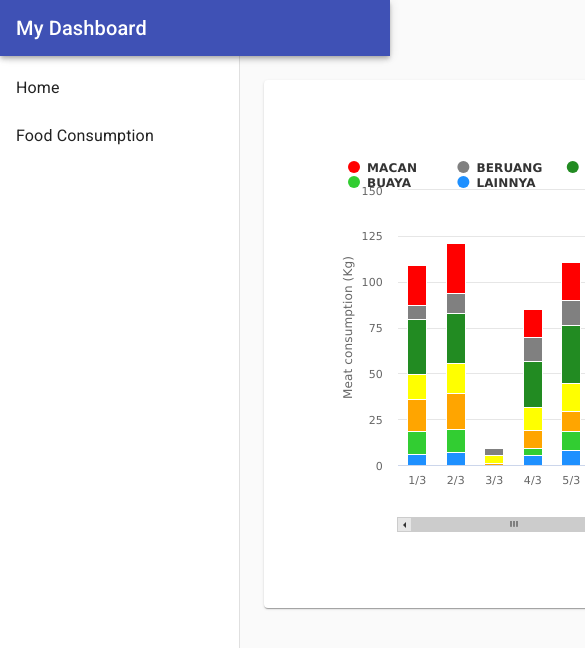
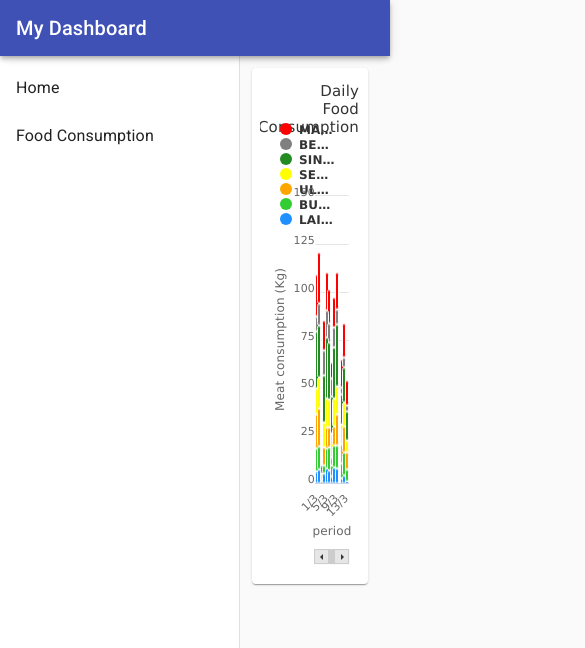
Before and after one commit to dwikysahut/Zoo-Monitoring, a React (Create React App) app: page /food-consumption in a window 390 px wide. Shown: the top 648 px of the page, 585 px wide, since content can reach past the window. Built offline with nearby package versions, Linux system fonts and the light colour scheme.

Commit message:
responsive chart

```diff
--- a/src/pages/FoodConsumption/helper.js
+++ b/src/pages/FoodConsumption/helper.js
@@ -1,5 +1,11 @@
-export const generateHighchartsData = (foodConsumer = [],day=[]) => {
+export const generateHighchartsData = (foodConsumer = []) => {
+  //make day in a month
+  const day = [];
+  for (let i = 1; i <= 31; i++) {
+    let a = `${i}/3`
+    day.push(a);
 
+  }
 
   // change meat to Kg and 2 decimal
   const newData = foodConsumer.map(data => {
@@ -23,18 +29,23 @@ export const generateHighchartsData = (foodConsumer = [],day=[]) => {
   }
   console.log(sortedZooData)
   //key for dynamic data
-  const key=sortedZooData.filter(data=>{
-    return data.day===1
+  const key = sortedZooData.filter(data => {
+    return data.day === 1
   })
 
   const options = {
     chart: {
       type: 'column',
+      height: 500,
+      marginTop: 120,
     },
     title: {
       text: 'Daily Food Consumption',
       x: 10,
-      size:10,
+      y: 10,
+      style: {
+        fontSize: '18px'
+      },
       align: 'right',
     },
     xAxis: {
@@ -43,7 +54,7 @@ export const generateHighchartsData = (foodConsumer = [],day=[]) => {
       title: {
         text: 'period'
       },
-      scrollbar: { enabled: true ,liveRedraw:false},
+      scrollbar: { enabled: true, liveRedraw: false },
       max: 12.5,
     },
     yAxis: {
@@ -52,6 +63,7 @@ export const generateHighchartsData = (foodConsumer = [],day=[]) => {
         text: 'Meat consumption (Kg)'
       },
       max: 150,
+      tickInterval: 25,
       stackLabels: {
         enabled: false,
         style: {
@@ -61,18 +73,16 @@ export const generateHighchartsData = (foodConsumer = [],day=[]) => {
     },
     legend: {
       align: 'Left',
-      x: 0,
       verticalAlign: 'top',
-      y: 0,
       floating: true,
-      borderColor: '#CCC',
+      y: 30,
       borderWidth: 0,
       shadow: false,
       // verticalAlign: 'bottom',
       layout: 'horizontal'
 
     },
-    colors: ['red','grey',"ForestGreen",'yellow','orange','limegreen','dodgerblue'],
+    colors: ['red', 'gray', "ForestGreen", 'yellow', 'orange', 'limegreen', 'dodgerblue'],
     tooltip: {
       headerFormat: '<b>Period:{point.x}</b><br/>',
       pointFormat: '<span style="color:{series.color}">{series.name}</span>: <b>{point.y}</b><br/>',
@@ -94,18 +104,22 @@ export const generateHighchartsData = (foodConsumer = [],day=[]) => {
           maxWidth: 500
         },
         chartOptions: {
-            legend: {
-              enabled: false
+          title: {
+            text: 'Daily Food Consumption',
+            x: 10,
+            y: 10,
+            style: {
+              fontSize: '15px'
+            },
+            align: 'right',
           },
           yAxis: {
             labels: {
-                      align: 'left',
+              // align: 'left',
               x: 0,
-                      y: -5
+              y: 0,
             },
-                  title: {
-                      text: null
-                  }
+
           },
           subtitle: {
             text: null
@@ -119,17 +133,18 @@ export const generateHighchartsData = (foodConsumer = [],day=[]) => {
     },
 
   }
+
   /* here if use dynamic data where the name of series include all and auto added to series from JSON.*/
-
   if (sortedZooData.length > 0) {
     // eslint-disable-next-line array-callback-return
     key.map((key) => {
       options.series.push({
         name: key.animal,
-        data: sortedZooData.map((data,i,arr) => ({
+        borderRadius: 3,
+        data: sortedZooData.map((data, i, arr) => ({
           name: data.animal,
-                  y: data.animal===key.animal &&data.meat,
-                  x: data.day-1,
+          y: data.animal === key.animal && data.meat,
+          x: data.day - 1,
 
         }))
 
--- a/src/pages/FoodConsumption/index.js
+++ b/src/pages/FoodConsumption/index.js
@@ -1,44 +1,50 @@
 import React, { useEffect, useState } from 'react'
-import { Box, Grid, Paper } from '@material-ui/core'
+import { Box, Grid, Paper,Container } from '@material-ui/core'
 import Highcharts from 'highcharts/highstock'
 import HighchartsReact from 'highcharts-react-official'
 import { generateHighchartsData } from './helper'
 
+const options = {
+  title: {
+    text: 'highcharts-react-official'
+  },
+  series: [{
+    data: [1, 5, 3, 4]
+  }]
+}
+
 const FoodConsumption = () => {
 
   const [foodConsumer, setFoodConsumer] = useState([])
-   const [dayList, setDayList] = useState([])
 
+const getData=()=>{
+  fetch('/api/food-consumption.json')
+  .then((res) => res.json())
+  .then((res) => {
+    setFoodConsumer(res.data.foodConsumption.daily)
 
+  })
+}
   useEffect(() => {
-    fetch('/api/food-consumption.json')
-      .then((res) => res.json())
-      .then((res) => {
-        setFoodConsumer(res.data.foodConsumption.daily)
-
-      })
-    //make day in a month
-    let day = [];
-    for (let i = 1; i <= 31; i++) {
-      let a = `${i}/3`
-      day.push(a);
-      setDayList(day)
-    }
+    getData();
   }, [])
 
   return (
 
-    <Grid container>
+    <Grid spacing={3} container>
+    <Grid xs={11} lg={12}>
       <Box component={Paper} height="100%" width="100%">
-        <Box p={8}>
+        <Box p={1}>
           <HighchartsReact
             highcharts={Highcharts}
-            options={generateHighchartsData(foodConsumer, dayList)}
+            options={generateHighchartsData(foodConsumer)}
             containerProps={{ style: { height: "100%" } }}
           />
         </Box>
       </Box>
     </Grid>
+    </Grid>
+
 
   )
 }
```
Lines whose indentation alone changed are shown as unchanged.
